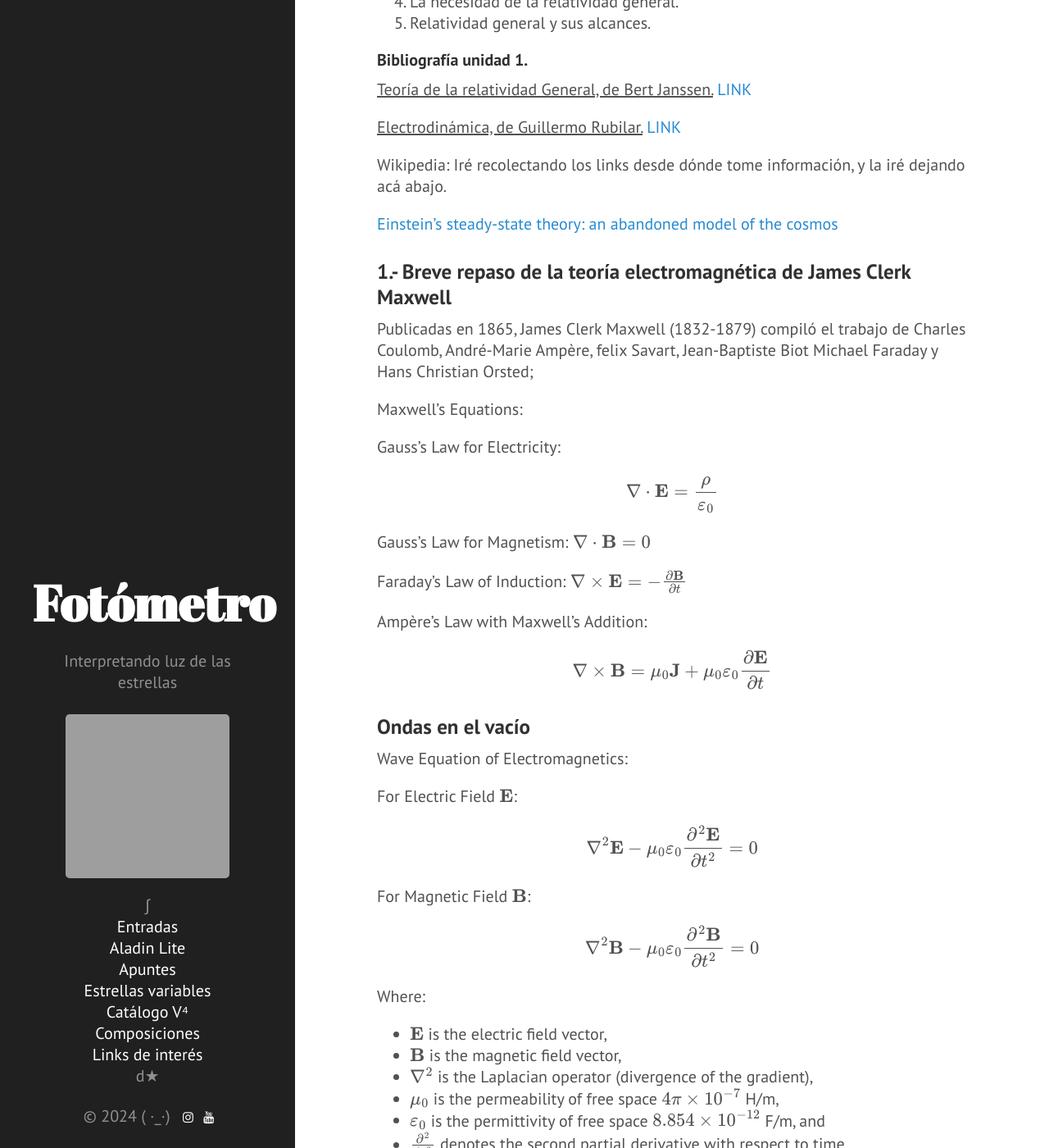
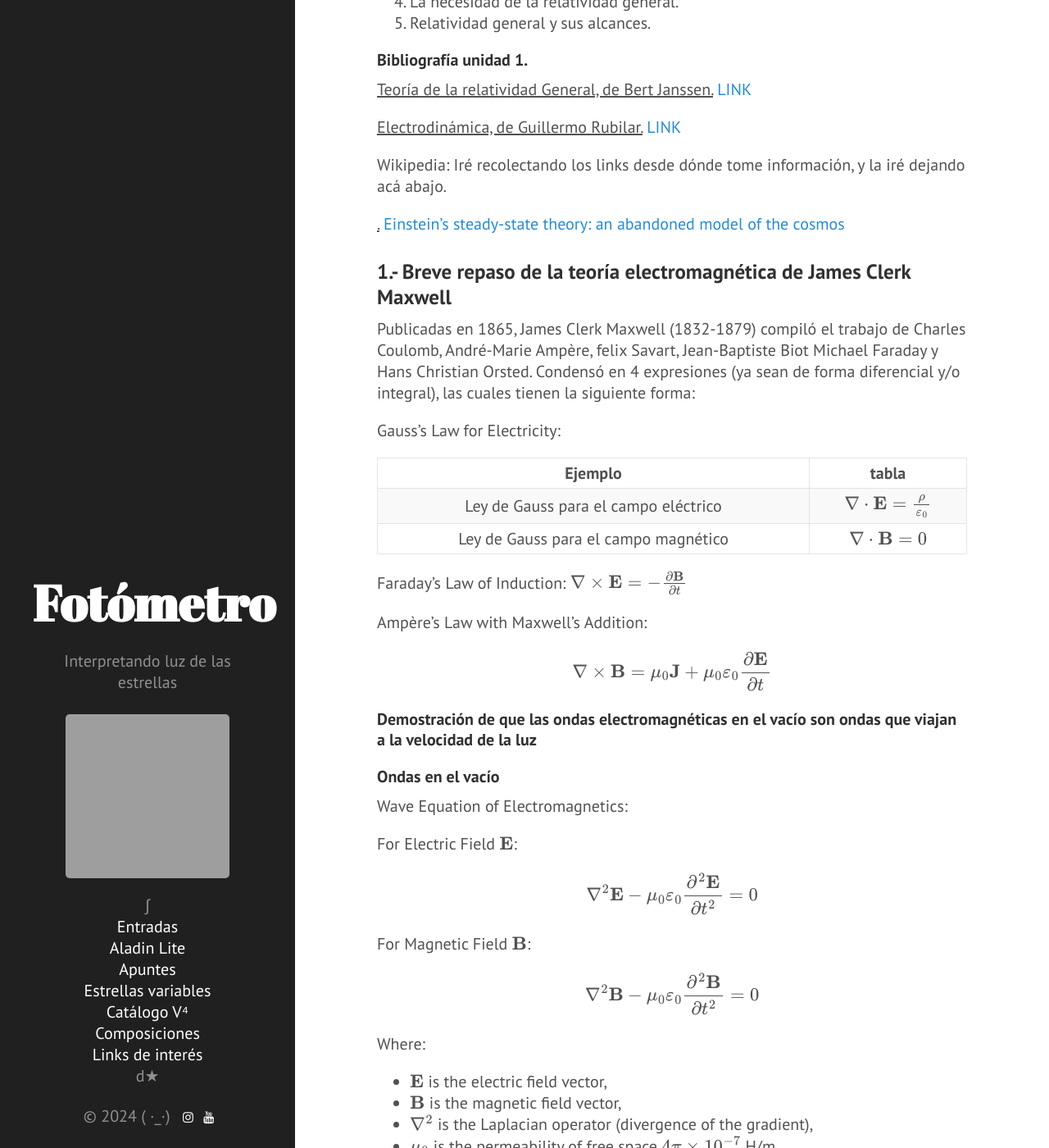
Before and after one commit to nicomedinap/nicomedinap.github.io, a Jekyll site: the page built from apuntes/FisicaDeFronteras/RelatividadGeneral.md, in a window 1280 px wide and 1400 px high, scrolled down 1762 px. Shown: the whole window at 82% size. Built offline with Jekyll 4.4.1, drawn with Linux system fonts in a browser that asks for light colours; formulas are drawn with MathJax 3; a script that is not in the unit is left out; some of the changed text lies outside the part shown; grey boxes are pictures that could not be loaded.

Commit message:
Update RelatividadGeneral.md

```diff
--- a/apuntes/FisicaDeFronteras/RelatividadGeneral.md
+++ b/apuntes/FisicaDeFronteras/RelatividadGeneral.md
@@ -56,27 +56,20 @@ $$
 
 Wikipedia: Iré recolectando los links desde dónde tome información, y la iré dejando acá abajo.
 
-[Einstein’s steady-state theory: an abandoned model of the
+<ins> .</ins> [Einstein’s steady-state theory: an abandoned model of the
 cosmos](https://arxiv.org/pdf/1402.0132.pdf)
 
 
 ### 1.- Breve repaso de la teoría electromagnética de James Clerk Maxwell
 
-Publicadas en 1865, James Clerk Maxwell (1832-1879) compiló el trabajo de Charles Coulomb, André-Marie Ampère, felix Savart, Jean-Baptiste Biot Michael Faraday y Hans Christian Orsted;
-
-
-Maxwell's Equations:
+Publicadas en 1865, James Clerk Maxwell (1832-1879) compiló el trabajo de Charles Coulomb, André-Marie Ampère, felix Savart, Jean-Baptiste Biot Michael Faraday y Hans Christian Orsted. Condensó en 4 expresiones (ya sean de forma diferencial y/o integral), las cuales tienen la siguiente forma:
 
 Gauss's Law for Electricity:
 
-$$
-\nabla \cdot \mathbf{E} = \frac{\rho}{\varepsilon_0}
-$$
-
-Gauss's Law for Magnetism:
-$$
-\nabla \cdot \mathbf{B} = 0
-$$
+ Ejemplo | tabla
+:---: | :---:
+Ley de Gauss para el campo eléctrico | $\nabla \cdot \mathbf{E} = \frac{\rho}{\varepsilon_0}$
+Ley de Gauss para el campo magnético | $\nabla \cdot \mathbf{B} = 0 $
 
 Faraday's Law of Induction:
 $$
@@ -89,9 +82,9 @@ $$
 \nabla \times \mathbf{B} = \mu_0 \mathbf{J} + \mu_0 \varepsilon_0 \frac{\partial \mathbf{E}}{\partial t}
 $$
 
+#### Demostración de que las ondas electromagnéticas en el vacío son ondas que viajan a la velocidad de la luz
 
-
-### Ondas en el vacío
+#### Ondas en el vacío
 
 
 Wave Equation of Electromagnetics:
```
Also changed, not shown: other parts of apuntes/FisicaDeFronteras/RelatividadGeneral.md (+6 -3 lines).
